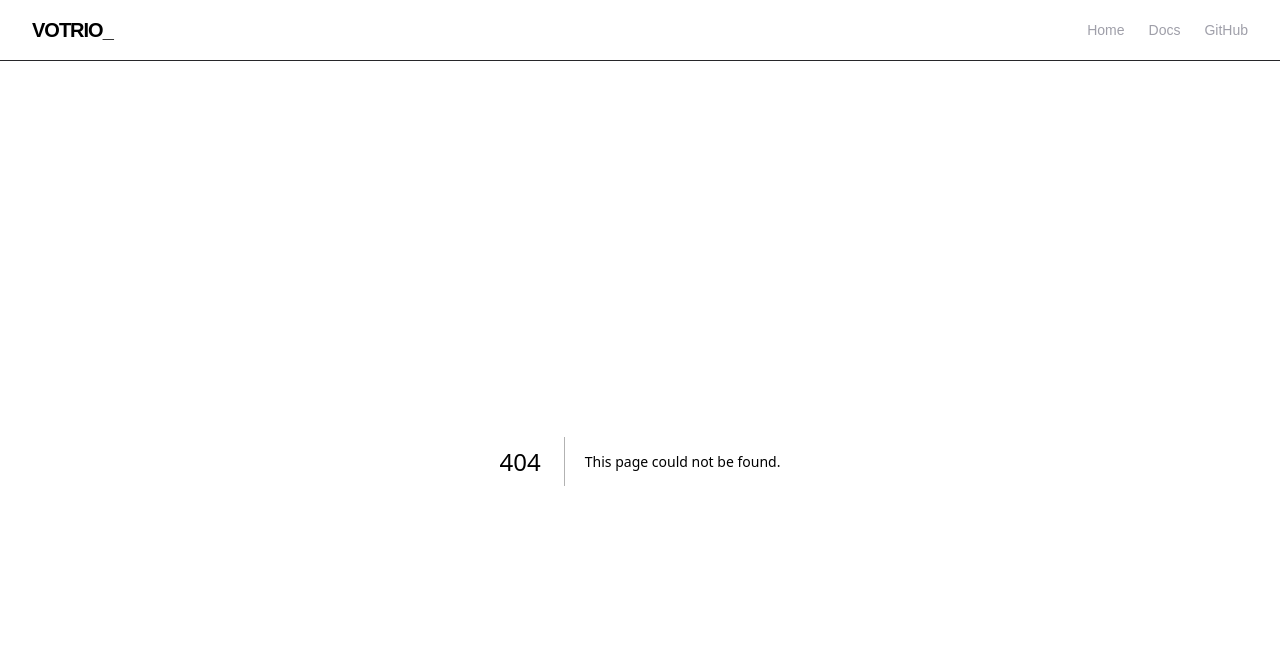
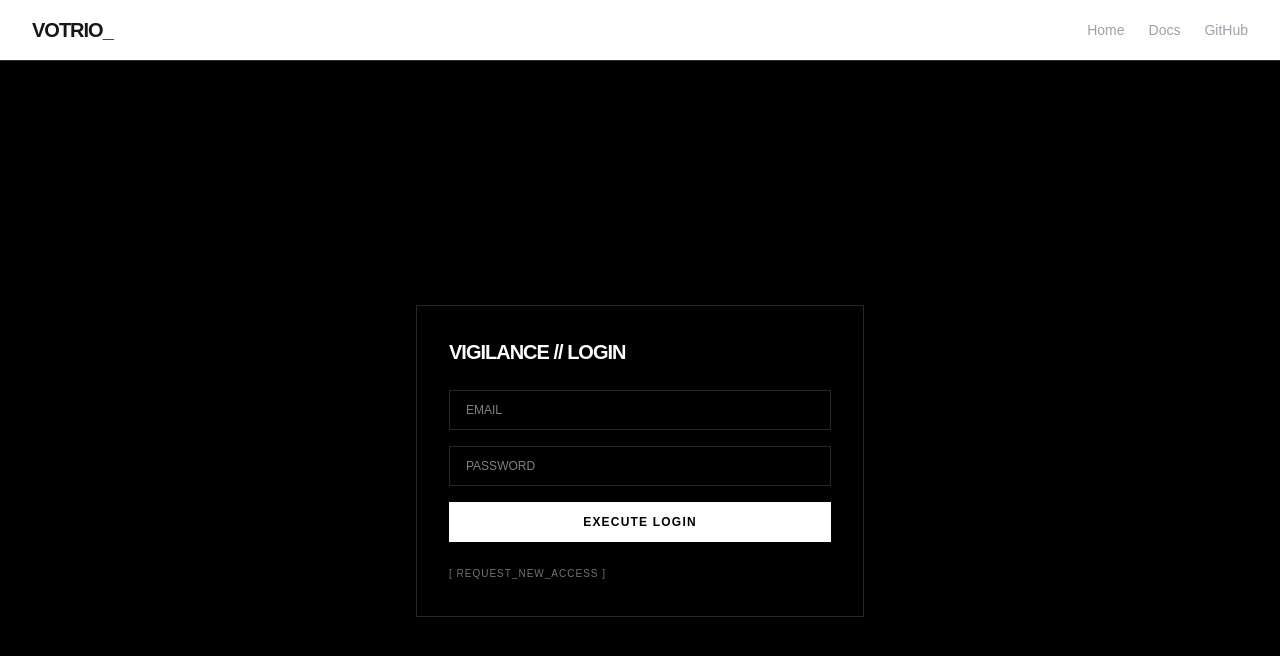
Before and after one commit to shaypat112/votrio, a Next.js app: page /auth in a window 1280 px wide. Before the commit this address had no page. Shown: the top 656 px of the page. Built offline with nearby package versions, Linux system fonts and the light colour scheme; no server answers.

Commit message:
finished some frontend and stuff still want more done on the abckedn though

```diff
--- /dev/null
+++ b/app/auth/page.tsx
@@ -0,0 +1,84 @@
+"use client";
+
+import { useState } from "react";
+import { createClient } from "../lib/supabase";
+import { ShieldCheck, Github, Mail, Lock, ArrowRight } from "lucide-react";
+
+export default function AuthPage() {
+  const [isLogin, setIsLogin] = useState(true);
+  const [email, setEmail] = useState("");
+  const [password, setPassword] = useState("");
+  const [loading, setLoading] = useState(false);
+
+  const supabase = createClient();
+
+  const handleAuth = async (e: React.FormEvent) => {
+    e.preventDefault();
+    setLoading(true);
+
+    if (isLogin) {
+      const { error } = await supabase.auth.signInWithPassword({
+        email,
+        password,
+      });
+      if (error) alert(error.message);
+      else window.location.href = "/docs"; // Success redirect
+    } else {
+      const { error } = await supabase.auth.signUp({
+        email,
+        password,
+      });
+      if (error) alert(error.message);
+      else alert("Check your email for the confirmation link!");
+    }
+    setLoading(false);
+  };
+
+  return (
+    <div className="min-h-screen bg-black text-white flex items-center justify-center p-6">
+      <div className="w-full max-w-md">
+        <div className="bg-black border border-zinc-800 p-8">
+          <h1 className="text-xl font-bold font-mono mb-6 uppercase tracking-tighter">
+            Vigilance // {isLogin ? "Login" : "Register"}
+          </h1>
+
+          <form onSubmit={handleAuth} className="space-y-4">
+            <input
+              type="email"
+              placeholder="EMAIL"
+              value={email}
+              onChange={(e) => setEmail(e.target.value)}
+              className="w-full bg-black border border-zinc-800 h-10 px-4 text-xs font-mono focus:border-white outline-none"
+              required
+            />
+            <input
+              type="password"
+              placeholder="PASSWORD"
+              value={password}
+              onChange={(e) => setPassword(e.target.value)}
+              className="w-full bg-black border border-zinc-800 h-10 px-4 text-xs font-mono focus:border-white outline-none"
+              required
+            />
+            <button
+              disabled={loading}
+              className="w-full bg-white text-black h-10 font-bold uppercase text-xs tracking-widest hover:bg-zinc-200 disabled:opacity-50"
+            >
+              {loading
+                ? "Processing..."
+                : isLogin
+                  ? "Execute Login"
+                  : "Initialize"}
+            </button>
+          </form>
+
+          <button
+            onClick={() => setIsLogin(!isLogin)}
+            className="mt-6 text-[10px] text-zinc-500 font-mono uppercase tracking-widest hover:text-white"
+          >
+            {isLogin ? "[ Request_New_Access ]" : "[ Return_To_Login ]"}
+          </button>
+        </div>
+      </div>
+    </div>
+  );
+}
--- /dev/null
+++ b/app/components/Button.tsx
@@ -0,0 +1,16 @@
+"use client";
+import { useRouter } from "next/navigation";
+
+export default function ButtonAuth() {
+  const router = useRouter();
+  return (
+    <div>
+      <button
+        className="bg-white text-black px-8 py-3 rounded-md font-bold hover:bg-zinc-200 transition-all"
+        onClick={() => router.push("/auth")}
+      >
+        Log In
+      </button>
+    </div>
+  );
+}
--- /dev/null
+++ b/app/components/ViewSource.tsx
@@ -0,0 +1,16 @@
+"use client";
+import { useRouter } from "next/navigation";
+
+export default function ViewSourceButton() {
+  const router = useRouter();
+  return (
+    <div>
+      <button
+        className="bg-zinc-900 border border-zinc-800 px-8 py-3 rounded-md font-bold hover:bg-zinc-800 transition-all"
+        onClick={() => router.push("/documentation/installation")}
+      >
+        Installation
+      </button>
+    </div>
+  );
+}
--- /dev/null
+++ b/app/lib/supabase.ts
@@ -0,0 +1,7 @@
+import { createBrowserClient } from '@supabase/ssr'
+
+export const createClient = () =>
+  createBrowserClient(
+    process.env.NEXT_PUBLIC_SUPABASE_URL!,
+    process.env.NEXT_PUBLIC_SUPABASE_ANON_KEY!
+  )
--- a/app/page.tsx
+++ b/app/page.tsx
@@ -1,4 +1,5 @@
-import Image from "next/image";
+import ButtonAuth from "./components/Button";
+import ViewSourceButton from "./components/ViewSource";
 
 export default function Home() {
   return (
@@ -19,12 +20,8 @@ export default function Home() {
           </p>
 
           <div className="flex gap-4">
-            <button className="bg-white text-black px-8 py-3 rounded-md font-bold hover:bg-zinc-200 transition-all">
-              Get Started
-            </button>
-            <button className="bg-zinc-900 border border-zinc-800 px-8 py-3 rounded-md font-bold hover:bg-zinc-800 transition-all">
-              View Source
-            </button>
+            <ButtonAuth />
+            <ViewSourceButton />
           </div>
         </section>
 
--- a/package.json
+++ b/package.json
@@ -9,6 +9,8 @@
     "lint": "eslint"
   },
   "dependencies": {
+    "@supabase/ssr": "^0.9.0",
+    "@supabase/supabase-js": "^2.99.3",
     "axios": "^1.13.6",
     "lucide-react": "^0.577.0",
     "next": "16.2.0",
```
Also changed, not shown: 1 other file (tests, documents, lock files or other folders).
